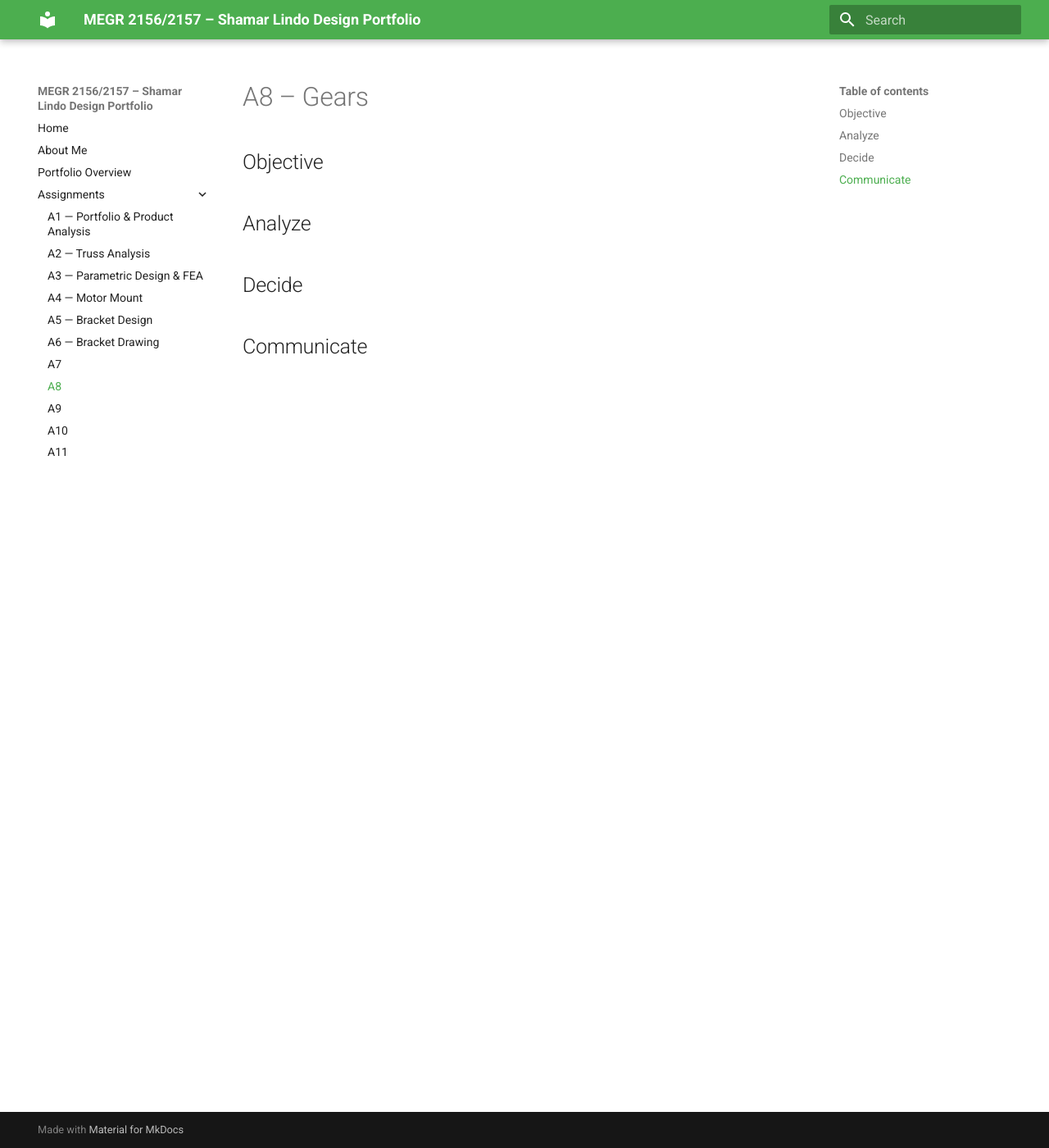
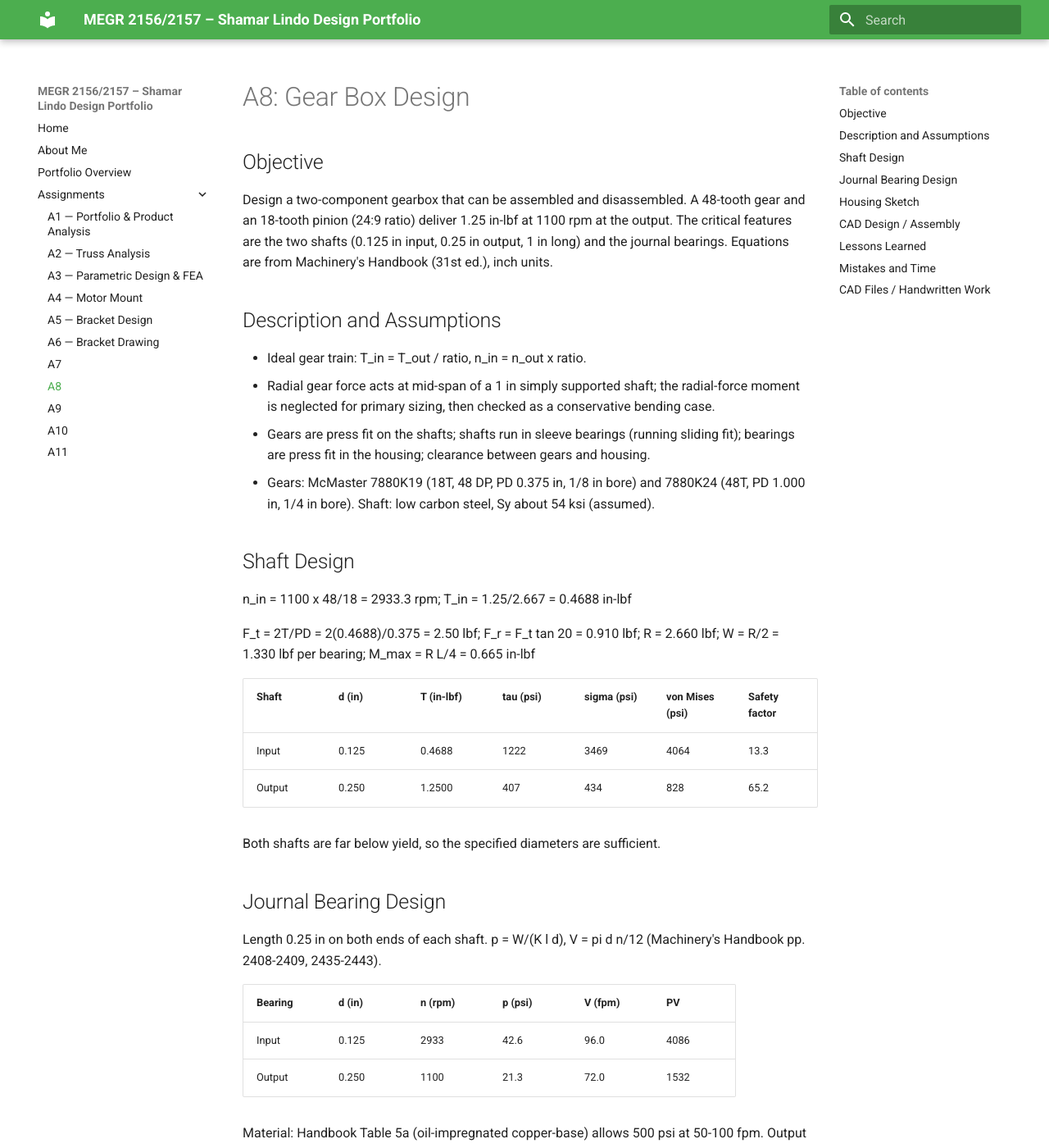
Before and after one commit to shamardlindo1/-megr2157-portfolio, an MkDocs documentation site: the page built from docs/assignments/A08/index.md, in a window 1280 px wide and 1400 px high. Shown: the whole window at 82% size. Built offline with MkDocs 1.6.1 and Material for MkDocs 9.7.7, drawn with Linux system fonts in a browser that asks for light colours; some of the changed text lies outside the part shown.

Commit message:
Add files via upload

```diff
--- a/docs/assignments/A08/index.md
+++ b/docs/assignments/A08/index.md
@@ -1,12 +1,67 @@
-# A8 – Gears
+# A8: Gear Box Design
 
 ## Objective
 
+Design a two-component gearbox that can be assembled and disassembled. A 48-tooth gear and an 18-tooth pinion (24:9 ratio) deliver 1.25 in-lbf at 1100 rpm at the output. The critical features are the two shafts (0.125 in input, 0.25 in output, 1 in long) and the journal bearings. Equations are from Machinery's Handbook (31st ed.), inch units.
 
-## Analyze
+## Description and Assumptions
+
+- Ideal gear train: T_in = T_out / ratio, n_in = n_out x ratio.
+- Radial gear force acts at mid-span of a 1 in simply supported shaft; the radial-force moment is neglected for primary sizing, then checked as a conservative bending case.
+- Gears are press fit on the shafts; shafts run in sleeve bearings (running sliding fit); bearings are press fit in the housing; clearance between gears and housing.
+- Gears: McMaster 7880K19 (18T, 48 DP, PD 0.375 in, 1/8 in bore) and 7880K24 (48T, PD 1.000 in, 1/4 in bore). Shaft: low carbon steel, Sy about 54 ksi (assumed).
+
+## Shaft Design
+
+n_in = 1100 x 48/18 = 2933.3 rpm; T_in = 1.25/2.667 = 0.4688 in-lbf
+
+F_t = 2T/PD = 2(0.4688)/0.375 = 2.50 lbf; F_r = F_t tan 20 = 0.910 lbf; R = 2.660 lbf; W = R/2 = 1.330 lbf per bearing; M_max = R L/4 = 0.665 in-lbf
+
+| Shaft | d (in) | T (in-lbf) | tau (psi) | sigma (psi) | von Mises (psi) | Safety factor |
+|---|---|---|---|---|---|---|
+| Input | 0.125 | 0.4688 | 1222 | 3469 | 4064 | 13.3 |
+| Output | 0.250 | 1.2500 | 407 | 434 | 828 | 65.2 |
+
+Both shafts are far below yield, so the specified diameters are sufficient.
+
+## Journal Bearing Design
+
+Length 0.25 in on both ends of each shaft. p = W/(K l d), V = pi d n/12 (Machinery's Handbook pp. 2408-2409, 2435-2443).
+
+| Bearing | d (in) | n (rpm) | p (psi) | V (fpm) | PV |
+|---|---|---|---|---|---|
+| Input | 0.125 | 2933 | 42.6 | 96.0 | 4086 |
+| Output | 0.250 | 1100 | 21.3 | 72.0 | 1532 |
+
+Material: Handbook Table 5a (oil-impregnated copper-base) allows 500 psi at 50-100 fpm. Output bearing McMaster 6391K131 (oil-embedded 841 bronze, 1/4 in shaft, 3/8 in housing ID, 1/4 in long). Input bearing McMaster 6362K101 (Rulon LR dry-running, 1/8 in shaft, 1/4 in housing ID, 1/4 in long). Walls: 0.0625 in and 0.061 in. Fits: housing bore to bearing OD about 0.001 in interference (Handbook 0.001-0.003); running clearance on the 1/4 in shaft 0.001 in (minimum 0.0003).
+
+## Housing Sketch
 
 
-## Decide
+(Insert hand sketch.) Two halves split at the shaft mid-plane; four corner screws (half A clearance holes, half B tapped); 0.25 in gear cavity per half; bearing bores through the floor.
 
+## CAD Design / Assembly
 
-## Communicate
+Parametric SolidWorks parts using global variables and equations (CD = (PD_p + PD_g)/2, cavity and outer size from clearance and wall variables, bolt holes from wall size). Only the shafts and housing halves were modeled; gears and bearings are McMaster models.
+
+![Assembly](a8_asm_iso.png)
+![Exploded](a8_asm_exploded.png)
+![Open half, gear mesh](a8_open_front.png)
+![Housing A](a8_housing_A.png)
+![Housing B](a8_housing_B.png)
+
+## Lessons Learned
+
+- Torsion dominates these shafts; sizing is driven by bearing length, fits and assembly rather than strength.
+- Picking the real McMaster gears first fixed the pitch diameters and tooth force.
+- Handbook Table 5a and the press-fit and running clearance tables make the bearing choice a pass/fail check.
+- Equation-driven modeling keeps the housing consistent with the gear sizes.
+
+## Mistakes and Time
+
+Mistakes: wrong first assumption of 32 DP (real gears are 48 DP); first cut direction and arguments wrong in the macro; no oil-embedded 1/8 in bearing available. Time: [enter your hours].
+
+## CAD Files / Handwritten Work
+
+- [CAD folder (A8_Gearbox_CAD.zip)](https://github.com/shamardlindo1/-megr2157-portfolio/tree/main/cad)
+- Handwritten calculations: [insert your scans]
```
Also changed, not shown: docs/assignments/A08/a8_asm_exploded.png (added), docs/assignments/A08/a8_asm_iso.png (added), docs/assignments/A08/a8_housing_A.png (added), docs/assignments/A08/a8_housing_B.png (added), docs/assignments/A08/a8_open_front.png (added).
